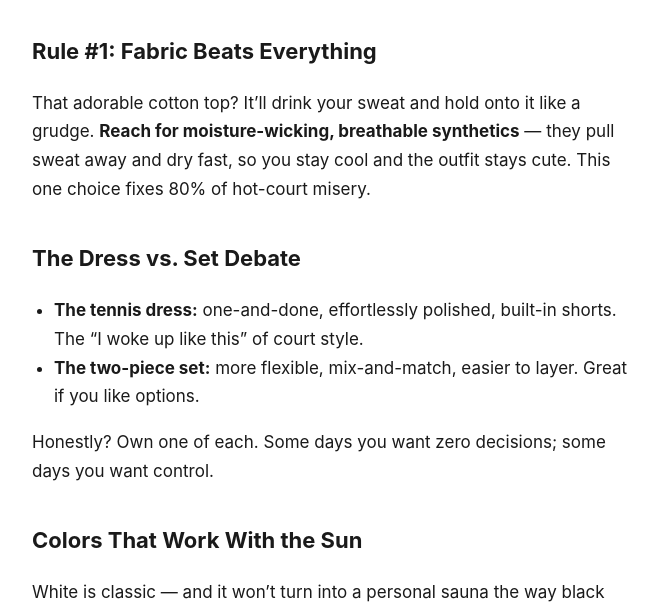
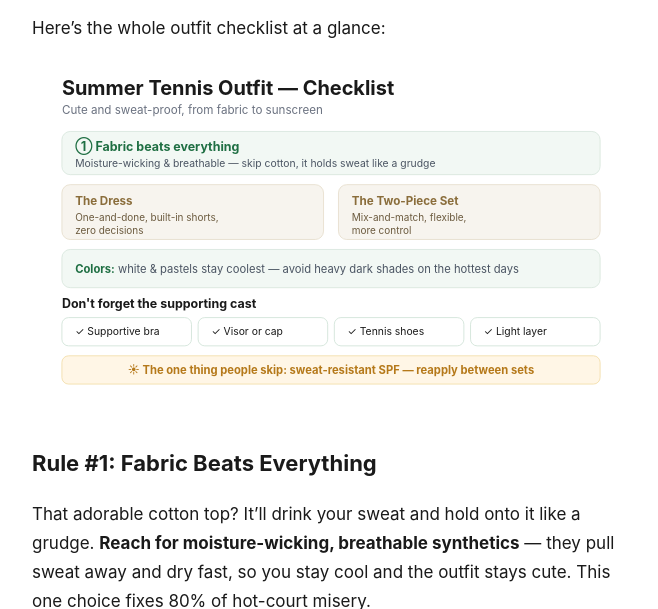
Before and after one commit to womenflow/court, an Astro site in the folder site/: page /posts/summer-tennis-court-outfits in a window 1280 px wide. Shown: the part 885-1494 px from the top of the page, without its empty margins (309-967 px from the left). Built offline with nearby package versions, Linux system fonts and the light colour scheme; Astro itself is replaced by a stand-in of ours.

Commit message:
Prepare tomorrow's post (draft) + images

```diff
--- a/site/src/content/blog/summer-tennis-court-outfits.md
+++ b/site/src/content/blog/summer-tennis-court-outfits.md
@@ -12,6 +12,10 @@ There's a special kind of confidence that comes from walking onto a tennis court
 Summer tennis is a fabric problem disguised as a fashion problem. Here's how to look cute and actually survive the heat.
 
 ![Woman in a stylish summer tennis outfit](/images/court-s1.png)
+
+Here's the whole outfit checklist at a glance:
+
+![Summer tennis outfit checklist](/images/court-diagram.svg)
 
 ## Rule #1: Fabric Beats Everything
 That adorable cotton top? It'll drink your sweat and hold onto it like a grudge. **Reach for moisture-wicking, breathable synthetics** — they pull sweat away and dry fast, so you stay cool and the outfit stays cute. This one choice fixes 80% of hot-court misery.
```
Also changed, not shown: site/public/images/court-diagram.svg (added), 2 other files.
